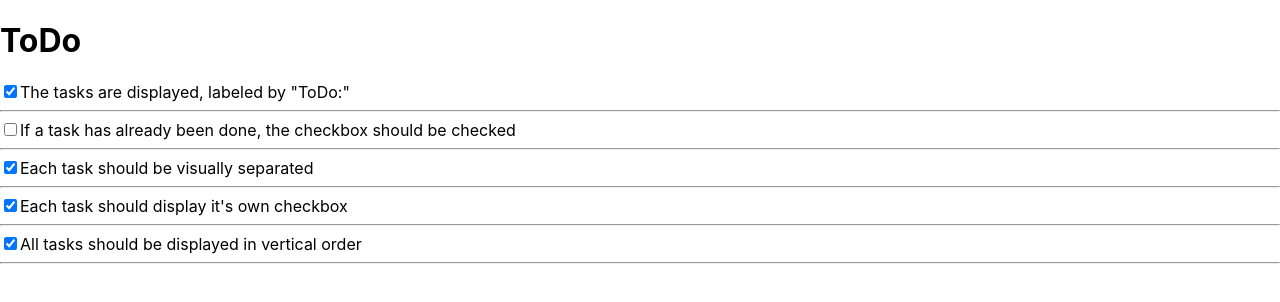
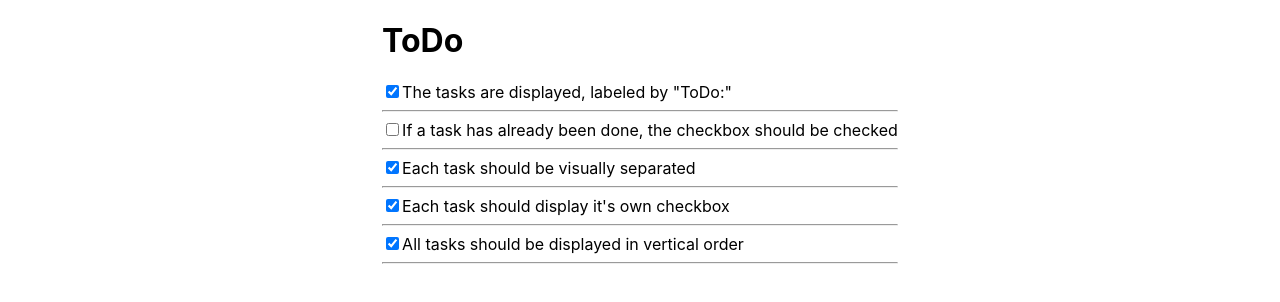
Before and after one commit to HishamAlmannai/capstone-project, a Next.js app: page / in a window 1280 px wide. Shown: the top 302 px of the page. Built offline with nearby package versions, Linux system fonts and the light colour scheme.

Commit message:
Add GlobalStyles

```diff
--- a/package.json
+++ b/package.json
@@ -15,7 +15,8 @@
   "dependencies": {
     "next": "12.1.6",
     "react": "18.1.0",
-    "react-dom": "18.1.0"
+    "react-dom": "18.1.0",
+    "styled-components": "^5.3.5"
   },
   "devDependencies": {
     "eslint": "8.15.0",
--- a/pages/index.js
+++ b/pages/index.js
@@ -1,7 +1,10 @@
 import TaskList from '../src/components/TaskList';
+import { GlobalStyle } from '../styles/GlobalStyle';
+
 export default function Home() {
 	return (
 		<>
+			<GlobalStyle />
 			<h1>ToDo</h1>
 			<TaskList />
 		</>
--- /dev/null
+++ b/styles/GlobalStyle.js
@@ -0,0 +1,26 @@
+import { createGlobalStyle } from 'styled-components';
+
+export const GlobalStyle = createGlobalStyle`
+
+* {
+  box-sizing: border-box;
+}
+
+
+html {
+
+    display: flex;
+    justify-content: center;
+  };
+
+  body {
+
+    display: grid;
+    grid-template-rows: auto 1fr auto;
+    position: relative;
+  }
+
+ul {
+  list-style-type: none;
+}
+  `;
```
Also changed, not shown: 1 other file (tests, documents, lock files or other folders).
